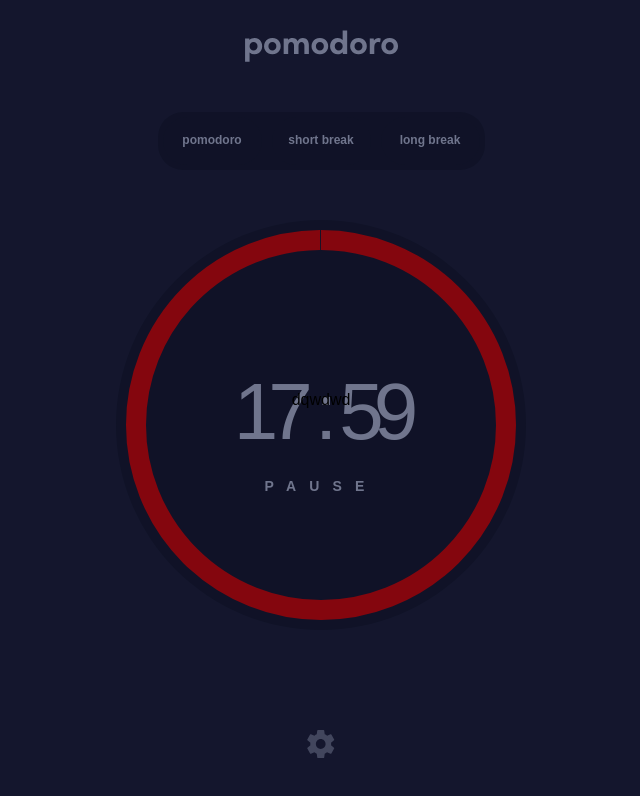
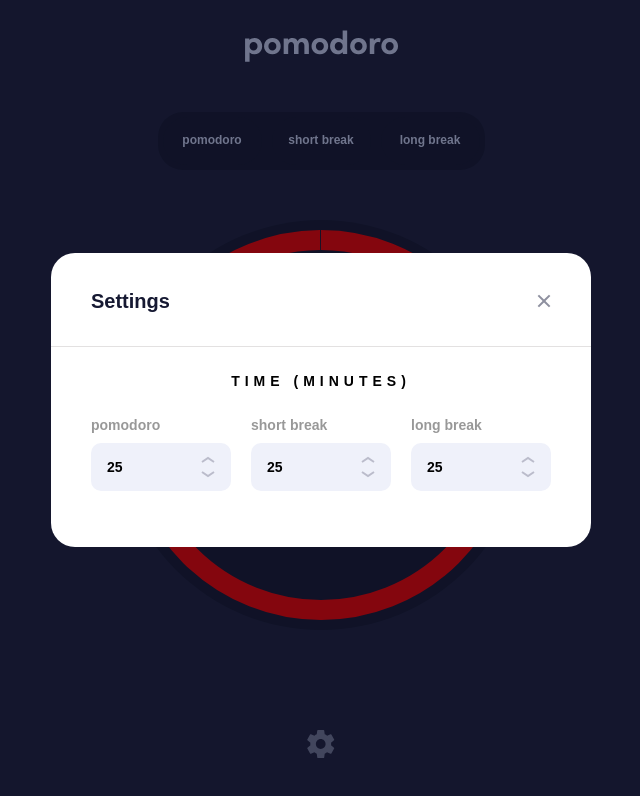
Before and after one commit to achiewe/pomodoro-app, a Next.js app: page / in a window 1280 px wide. Shown: the top 796 px of the page, without its empty margins (319-959 px from the left). Built offline with nearby package versions, Linux system fonts and the light colour scheme.

Commit message:
add the options pomodoro short break and long break to change time from here and style that div

```diff
--- a/src/app/components/SettingPanel.tsx
+++ b/src/app/components/SettingPanel.tsx
@@ -1,7 +1,72 @@
+import upArrow from "../../../public/assets/icon-arrow-up.svg";
+import downArrow from "../../../public/assets/icon-arrow-down.svg";
+import Image from "next/image";
+
 export default function SettingPanel() {
   return (
-    <div className="w-screen h-screen absolute top-0 left-0 flex flex-col bg-[#0a0c1c80] justify-center items-center rounded-[]">
-      dqwdwd
+    <div className="w-screen h-screen absolute top-0 left-0 flex flex-col bg-[#0a0c1c80] justify-center items-center">
+      <div className="pt-9 pb-14 w-full max-w-[540px] bg-[#FFFFFF] rounded-3xl">
+        <div className="px-6 md:px-10 flex justify-between items-center">
+          <h3 className="text-[20px] text-[#161932] font-bold leading-[24.8px]">
+            Settings
+          </h3>
+          <svg xmlns="http://www.w3.org/2000/svg" width="14" height="14">
+            <path
+              fill="#1E213F"
+              className="hover:opacity-100"
+              fill-rule="evenodd"
+              d="M11.95.636l1.414 1.414L8.414 7l4.95 4.95-1.414 1.414L7 8.414l-4.95 4.95L.636 11.95 5.586 7 .636 2.05 2.05.636 7 5.586l4.95-4.95z"
+              opacity=".5"
+            />
+          </svg>
+        </div>
+        <div className="w-full h-[1px] bg-[#E3E1E1] mt-6 md:mt-8"></div>
+        <div className="px-6 md:px-10">
+          <h3 className="mt-6 text-xs md:text-sm text-dark-blu font-bold tracking-[5px] text-center">
+            TIME (MINUTES)
+          </h3>
+          <div className="flex flex-col md:flex-row gap-2 md:gap-5 mt-4 md:mt-6">
+            <div className="flex md:flex-col items-center md:items-start justify-between gap-20 md:gap-2">
+              <h3 className="text-xs md:text-sm text-semi-blu font-bold opacity-40">
+                pomodoro
+              </h3>
+              <div className="w-[140px] h-12 flex justify-between items-center px-4 rounded-[10px] bg-[#EFF1FA]">
+                <h3 className="text-sm text-semi-blu font-bold">25</h3>
+                <div className="flex flex-col gap-2 cursor-pointer">
+                  <Image src={upArrow} alt="up arrow" />
+                  <Image src={downArrow} alt="down arrow" />
+                </div>
+              </div>
+            </div>
+
+            <div className="flex md:flex-col items-center md:items-start justify-between gap-20 md:gap-2">
+              <h3 className="text-xs md:text-sm text-semi-blu font-bold opacity-40">
+                short break
+              </h3>
+              <div className="w-[140px] h-12 flex justify-between items-center px-4 rounded-[10px] bg-[#EFF1FA]">
+                <h3 className="text-sm text-semi-blu font-bold">25</h3>
+                <div className="flex flex-col gap-2 cursor-pointer">
+                  <Image src={upArrow} alt="up arrow" />
+                  <Image src={downArrow} alt="down arrow" />
+                </div>
+              </div>
+            </div>
+
+            <div className="flex md:flex-col items-center md:items-start justify-between gap-20 md:gap-2">
+              <h3 className="text-xs md:text-sm text-semi-blu font-bold opacity-40">
+                long break
+              </h3>
+              <div className="w-[140px] h-12 flex justify-between items-center px-4 rounded-[10px] bg-[#EFF1FA]">
+                <h3 className="text-sm text-semi-blu font-bold">25</h3>
+                <div className="flex flex-col gap-2 cursor-pointer">
+                  <Image src={upArrow} alt="up arrow" />
+                  <Image src={downArrow} alt="down arrow" />
+                </div>
+              </div>
+            </div>
+          </div>
+        </div>
+      </div>
     </div>
   );
 }
```
